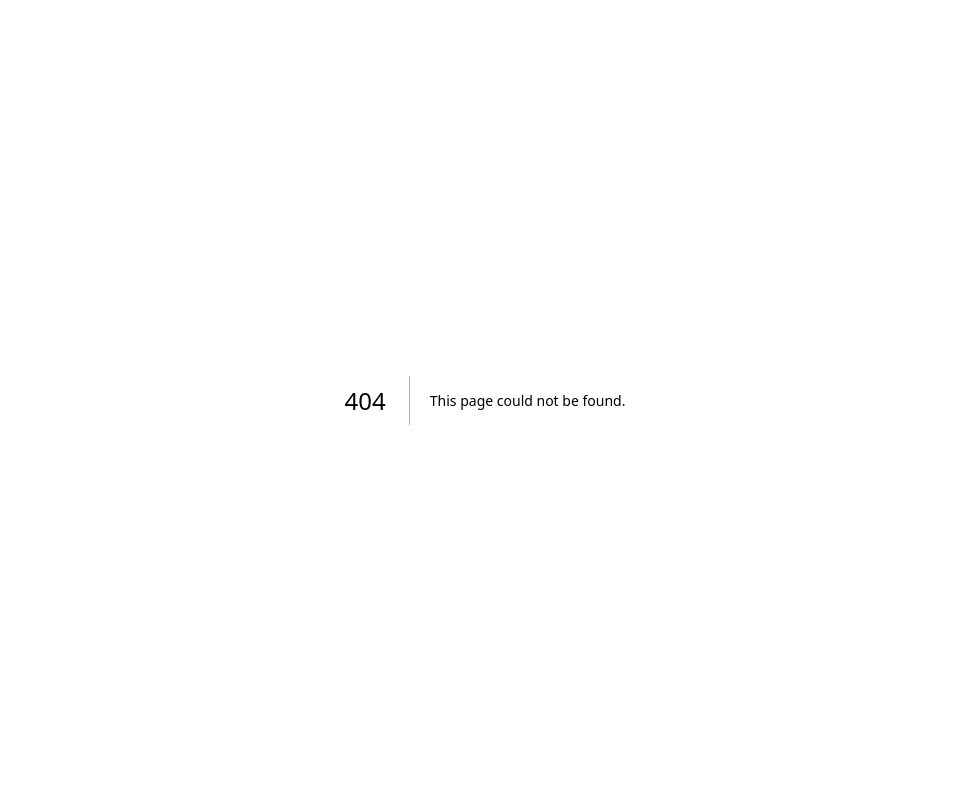
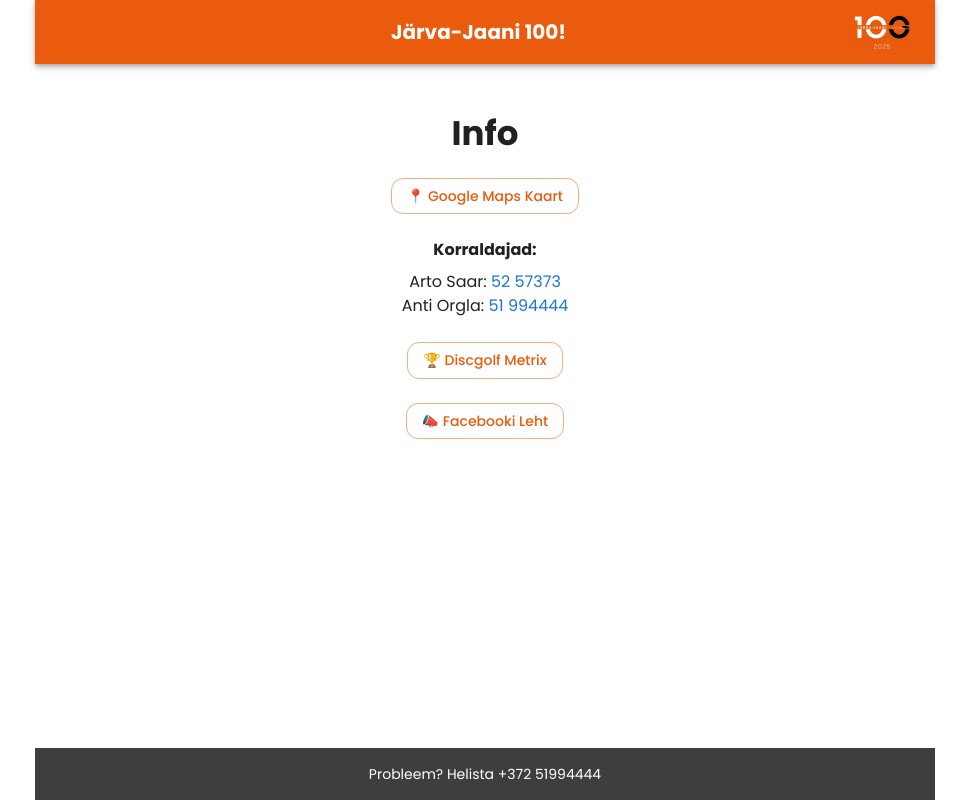
Before and after one commit to apunkto/jj100, a Next.js app: page /info in a window 1280 px wide. Before the commit this address had no page. Shown: the whole page, without its empty margins (155-1124 px from the left). Built offline with nearby package versions, Linux system fonts and the light colour scheme; some icons are missing.

Commit message:
ctp page

```diff
--- a/src/components/Layout.tsx
+++ b/src/components/Layout.tsx
@@ -12,31 +12,32 @@ import {
     ListItemButton,
     ListItemIcon,
 } from '@mui/material'
-import { ReactNode, useState } from 'react'
+import {ReactNode, useState} from 'react'
 import MenuIcon from '@mui/icons-material/Menu'
 import Link from 'next/link'
 import Image from 'next/image'
 import GolfCourseIcon from '@mui/icons-material/GolfCourse'
 import CardGiftcardIcon from '@mui/icons-material/CardGiftcard'
- import MapIcon from '@mui/icons-material/Map'
+import MapIcon from '@mui/icons-material/Map'
+import InfoIcon from '@mui/icons-material/Info'
 
-export default function Layout({ children }: { children: ReactNode }) {
+export default function Layout({children}: { children: ReactNode }) {
     const [drawerOpen, setDrawerOpen] = useState(false)
 
     return (
         <Box display="flex" flexDirection="column" minHeight="100vh" maxWidth={900} alignItems="center" mx="auto">
             {/* Header */}
             <AppBar position="static">
-                <Toolbar sx={{ justifyContent: 'space-between' }}>
+                <Toolbar sx={{justifyContent: 'space-between'}}>
                     {/* Left side: Menu button */}
                     <IconButton
                         edge="start"
                         color="inherit"
                         aria-label="menu"
                         onClick={() => setDrawerOpen(true)}
-                        sx={{ mr: 2 }}
+                        sx={{mr: 2}}
                     >
-                        <MenuIcon />
+                        <MenuIcon/>
                     </IconButton>
 
                     {/* Title clickable */}
@@ -56,7 +57,7 @@ export default function Layout({ children }: { children: ReactNode }) {
 
                     {/* Logo clickable */}
                     <Link href="/" passHref legacyBehavior>
-                        <Box display="flex" alignItems="center" sx={{ cursor: 'pointer' }}>
+                        <Box display="flex" alignItems="center" sx={{cursor: 'pointer'}}>
                             <Image
                                 src="/logo.webp"
                                 alt="Logo"
@@ -82,45 +83,56 @@ export default function Layout({ children }: { children: ReactNode }) {
                 }}
             >
                 <Box
-                    sx={{ p: 2 }}
+                    sx={{p: 2}}
                     role="presentation"
                     onClick={() => setDrawerOpen(false)}
                     onKeyDown={() => setDrawerOpen(false)}
                 >
-                    <Typography variant="h6" sx={{ mb: 2, fontWeight: 'bold' }}>
-                        Menüü
+                    <Typography variant="h6" sx={{mb: 2, fontWeight: 'bold'}}>
+                        JJ100! 2025
                     </Typography>
 
                     <List>
 
                         <Link href="/course" passHref legacyBehavior>
                             <ListItem disablePadding>
-                                <ListItemButton sx={{ borderRadius: 2 }}>
+                                <ListItemButton sx={{borderRadius: 2}}>
                                     <ListItemIcon>
-                                        <MapIcon />
+                                        <MapIcon/>
                                     </ListItemIcon>
-                                    <ListItemText primary="Rada" />
+                                    <ListItemText primary="Rada"/>
                                 </ListItemButton>
                             </ListItem>
                         </Link>
                         <Link href="/ctp" passHref legacyBehavior>
                             <ListItem disablePadding>
-                                <ListItemButton sx={{ borderRadius: 2 }}>
+                                <ListItemButton sx={{borderRadius: 2}}>
                                     <ListItemIcon>
-                                        <GolfCourseIcon />
+                                        <GolfCourseIcon/>
                                     </ListItemIcon>
-                                    <ListItemText primary="CTP rajad" />
+                                    <ListItemText primary="CTP rajad"/>
                                 </ListItemButton>
                             </ListItem>
                         </Link>
 
                         <Link href="/check-in" passHref legacyBehavior>
                             <ListItem disablePadding>
-                                <ListItemButton sx={{ borderRadius: 2 }}>
+                                <ListItemButton sx={{borderRadius: 2}}>
                                     <ListItemIcon>
-                                        <CardGiftcardIcon />
+                                        <CardGiftcardIcon/>
                                     </ListItemIcon>
-                                    <ListItemText primary="Loosimängud" />
+                                    <ListItemText primary="Loosimängud"/>
+                                </ListItemButton>
+                            </ListItem>
+                        </Link>
+
+                        <Link href="/info" passHref legacyBehavior>
+                            <ListItem disablePadding>
+                                <ListItemButton sx={{borderRadius: 2}}>
+                                    <ListItemIcon>
+                                        <InfoIcon/>
+                                    </ListItemIcon>
+                                    <ListItemText primary="Info"/>
                                 </ListItemButton>
                             </ListItem>
                         </Link>
--- /dev/null
+++ b/src/pages/info/index.tsx
@@ -0,0 +1,61 @@
+import Layout from '@/src/components/Layout'
+import { Box, Typography, Button } from '@mui/material'
+
+export default function InfoPage() {
+    return (
+        <Layout>
+            <Box mt={2} display="flex" flexDirection="column" alignItems="center" textAlign="center" gap={3}>
+                {/* Title */}
+                <Typography variant="h4" fontWeight="bold">
+                    Info
+                </Typography>
+
+                {/* Google Map Link */}
+                <Button
+                    variant="outlined"
+                    color="primary"
+                    href="https://www.google.com/maps/d/u/0/viewer?mid=1MKfo8i7cJcaNYnHXZGOwrDgGy2x_HSY&ll=59.03964897449547%2C25.88895708498072&z=15"
+                    target="_blank"
+                    rel="noopener noreferrer"
+                >
+                    📍 Google Maps Kaart
+                </Button>
+
+                {/* Organizers Contacts */}
+                <Box>
+                    <Typography fontWeight="bold" mb={1}>
+                        Korraldajad:
+                    </Typography>
+                    <Typography>
+                        Arto Saar: <a href="tel:+3725257373" style={{ color: '#1976d2', textDecoration: 'none' }}>52 57373</a>
+                    </Typography>
+                    <Typography>
+                        Anti Orgla: <a href="tel:+37251994444" style={{ color: '#1976d2', textDecoration: 'none' }}>51 994444</a>
+                    </Typography>
+                </Box>
+
+                {/* Competition Link */}
+                <Button
+                    variant="outlined"
+                    color="primary"
+                    href="https://discgolfmetrix.com/3204900"
+                    target="_blank"
+                    rel="noopener noreferrer"
+                >
+                    🏆 Discgolf Metrix
+                </Button>
+
+                {/* Facebook Event Link */}
+                <Button
+                    variant="outlined"
+                    color="primary"
+                    href="https://www.facebook.com/events/1377448620276469"
+                    target="_blank"
+                    rel="noopener noreferrer"
+                >
+                    📣 Facebooki Leht
+                </Button>
+            </Box>
+        </Layout>
+    )
+}
```
